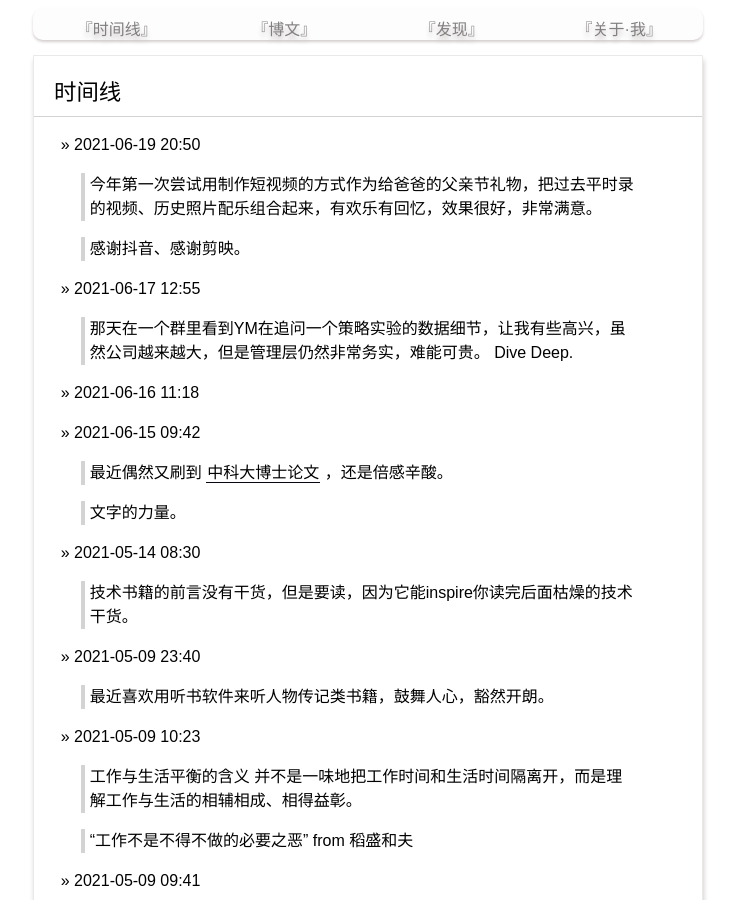
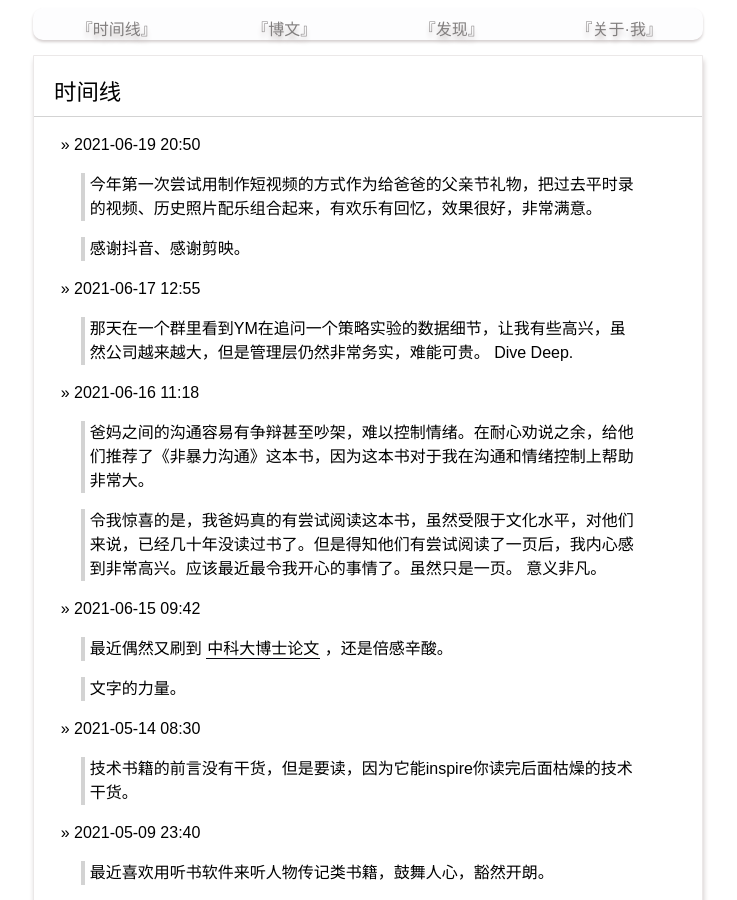
Before and after one commit to yanyiwu/blog, a Jekyll site: the page built from index.md, in a window 1280 px wide and 900 px high. Shown: the whole window, without its empty margins (272-1009 px from the left). Built offline with Jekyll 4.4.1, drawn with Linux system fonts in a browser that asks for light colours; Markdown is read by kramdown in place of the engine named in the settings; comment, search, counter and statistics services are not loaded.

Commit message:
Update index.md

```diff
--- a/index.md
+++ b/index.md
@@ -16,7 +16,10 @@ title: 时间线
 
 &raquo; 2021-06-16 11:18
 
->
+> 爸妈之间的沟通容易有争辩甚至吵架，难以控制情绪。在耐心劝说之余，给他们推荐了《非暴力沟通》这本书，因为这本书对于我在沟通和情绪控制上帮助非常大。
+
+> 令我惊喜的是，我爸妈真的有尝试阅读这本书，虽然受限于文化水平，对他们来说，已经几十年没读过书了。但是得知他们有尝试阅读了一页后，我内心感到非常高兴。应该最近最令我开心的事情了。虽然只是一页。
+> 意义非凡。
 
 &raquo; 2021-06-15 09:42
 
```
